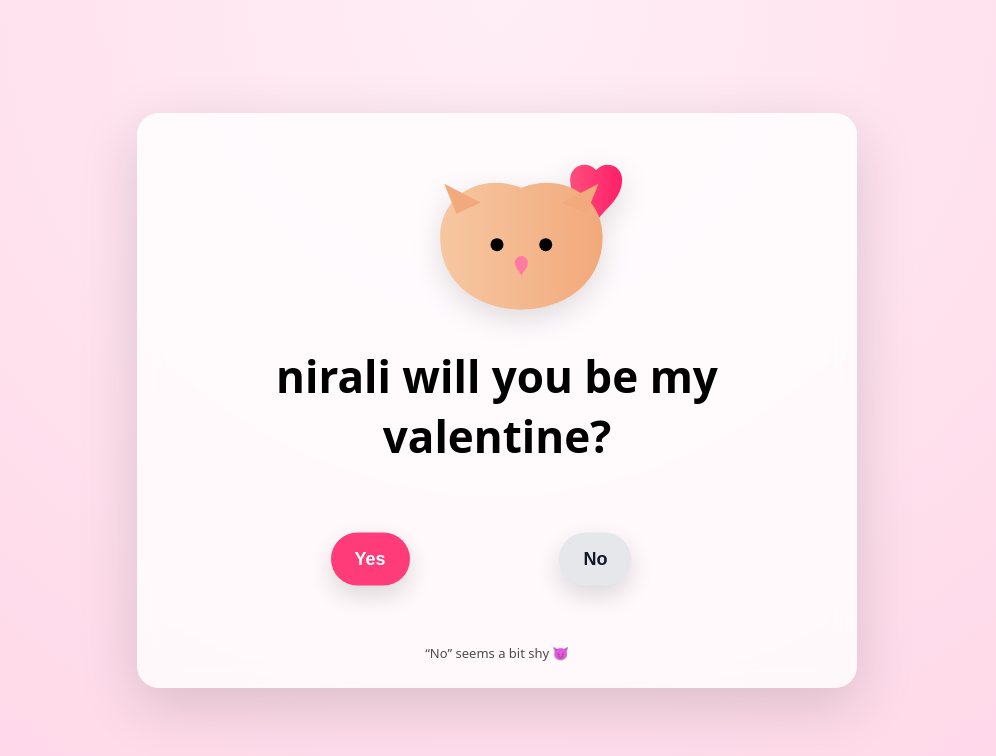
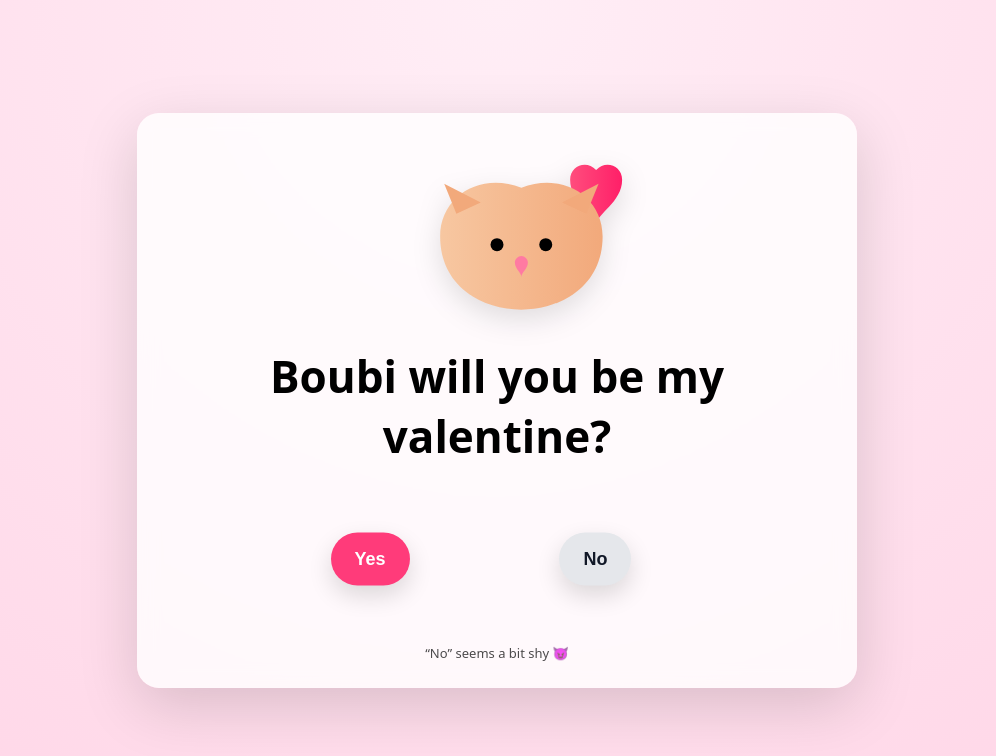
Before and after one commit to saifeddinelahmar2026/test, a plain HTML site: page index.html in a window 1280 px wide. Shown: the whole page, without its empty margins (143-1139 px from the left). Drawn offline with nearby package versions, Linux system fonts and the light colour scheme.

Commit message:
index.html

```diff
--- a/index.html
+++ b/index.html
@@ -3,7 +3,7 @@
 <head>
   <meta charset="UTF-8" />
   <meta name="viewport" content="width=device-width, initial-scale=1, viewport-fit=cover" />
-  <title>Will you be my Valentine?</title>
+  <title>Boubi Will you be my Valentine?</title>
 
   <!-- Confetti library -->
   <script src="https://cdn.jsdelivr.net/npm/canvas-confetti@1.9.3/dist/confetti.browser.min.js"></script>
@@ -171,7 +171,7 @@
             fill="#ff7aa2"/>
     </svg>
 
-    <h1>nirali will you be my valentine?</h1>
+    <h1>Boubi will you be my valentine?</h1>
 
     <section class="button-zone" id="zone">
       <button id="yesBtn">Yes</button>
```
